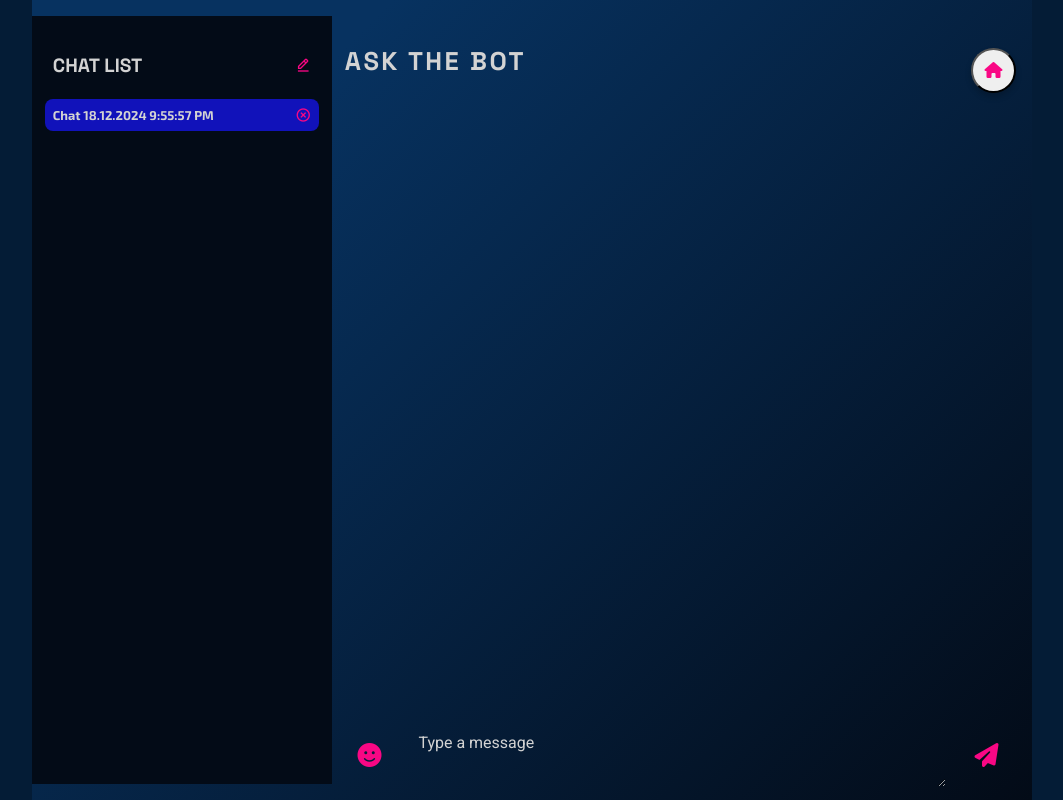
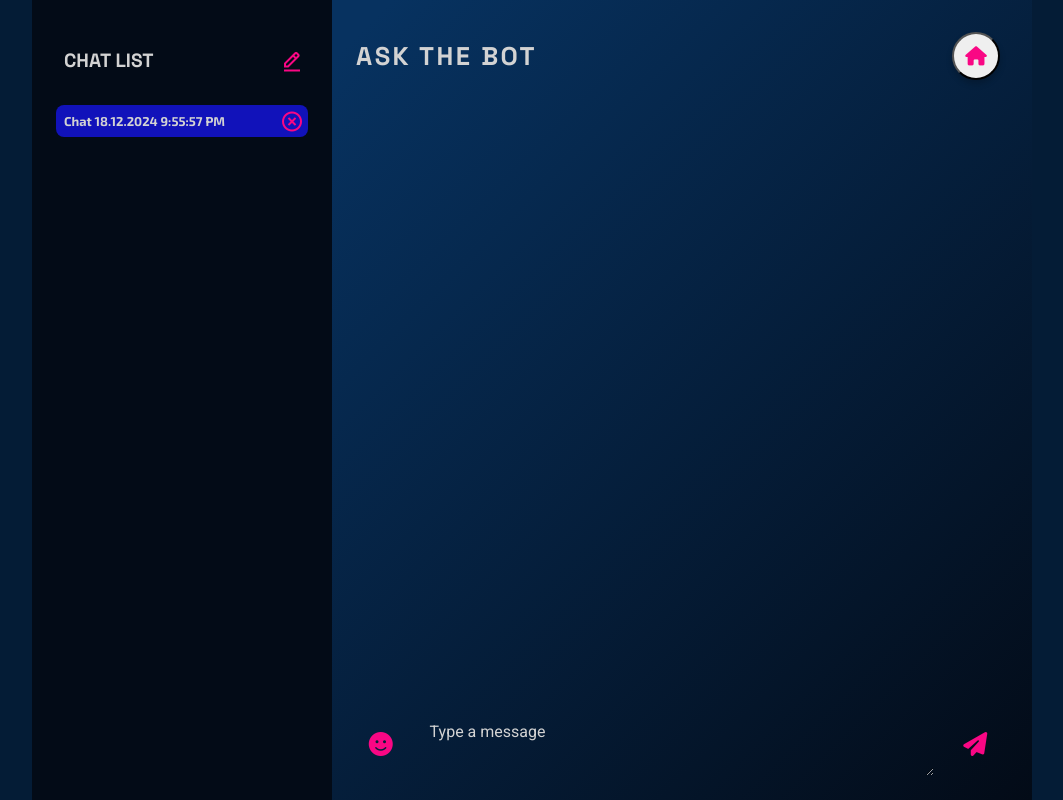
Before and after one commit to SabinaMB/chatBot, a React (Vite) app: page / in a window 1280 px wide. Both pictures are taken after a click on the button "LET'S CHAT". Shown: the whole page, without its empty margins (108-1171 px from the left). Built offline with nearby package versions, Linux system fonts and the light colour scheme.

Commit message:
changed icon dimentions

```diff
--- a/src/Components/ChatBotApp.css
+++ b/src/Components/ChatBotApp.css
@@ -7,8 +7,8 @@
   height: 100vh;
   display: flex;
   overflow: hidden;
-  padding-top: 2rem;
   background: linear-gradient(135deg, #073260 20%, #030b17 100%);
+  position: relative;
 }
 
 .chatList {
@@ -16,10 +16,10 @@
   height: 100%;
   background-color: #030b17;
   overflow: hidden;
-  padding: clamp(0.3rem, 1vw, 1rem);
+  padding: 2.5rem 1.5rem 1.5rem 1.5rem;
   display: flex;
   flex-direction: column;
-  row-gap: clamp(0.5rem, 1vw, 1rem);
+  row-gap: 1.5rem;
   color: #d3d3d3;
   transition: transform 0.4s ease;
   overflow-y: auto;
@@ -33,9 +33,8 @@
   flex-direction: column;
   flex-grow: 1;
   flex-basis: auto;
-  padding: clamp(0.3rem, 1vw, 1rem);
-  margin-top: 1rem;
-  row-gap: clamp(0.5rem, 1vw, 1rem);
+  padding: 2.5rem 1.5rem 1.5rem 1.5rem;
+  row-gap: 1.5rem;
   overflow-y: auto;
 }
 
@@ -45,7 +44,6 @@
   align-items: center;
   justify-content: space-between;
   padding: 0.5rem;
-  margin-top: 1rem;
 }
 
 .chatListItem {
@@ -63,6 +61,7 @@
   margin-left: clamp(0.2rem, 1.5vw, 1rem);
   color: #f90784;
   cursor: pointer;
+  transform: scale(1.5);
 }
 
 .chatListItem.active {
@@ -73,6 +72,7 @@
   margin-left: clamp(0.2rem, 1vh, 1rem);
   color: #f90784;
   cursor: pointer;
+  transform: scale(1.5);
 }
 
 h3 {
@@ -107,17 +107,17 @@ h5 {
 }
 
 .home {
-  position: absolute;
-  top: 1rem;
-  right: 1rem;
+  position: fixed;
+  top: 2rem;
+  right: calc((100vw - 1000px) / 2 + 2rem);
   z-index: 10;
-  width: 2.8rem;
-  height: 2.8rem;
+  width: 3rem;
+  height: 3rem;
   border-radius: 50%;
   box-shadow: 0 4px 6px rgba(0, 0, 0, 0.2);
   transition: transform 0.4s ease;
   cursor: pointer;
-  font-size: clamp(1rem, 1vw, 1.2rem);
+  font-size: clamp(1.2rem, 1.5vw, 1.8rem);
   color: #f90784;
 }
 
@@ -229,7 +229,6 @@ h5 {
 @media (max-width: 900px) {
   .chatApp {
     flex-direction: column;
-    /* padding-top: 3rem; */
   }
 
   .chatList {
@@ -247,6 +246,7 @@ h5 {
     margin-left: clamp(0.2rem, 1.5vw, 1rem);
     color: #f90784;
     cursor: pointer;
+    transform: scale(1.5);
   }
 
   .chatList.show {
@@ -269,7 +269,7 @@ h5 {
   }
 
   .menu {
-    font-size: 2rem;
+    font-size: 3rem;
     color: #f90784;
     cursor: pointer;
     transition: transform 0.2s ease;
@@ -284,7 +284,8 @@ h5 {
   }
 
   .home {
-    top: 1.5rem;
+    top: 3.5rem;
+    right: 2rem;
   }
 }
 
--- a/src/Components/ChatBotApp.jsx
+++ b/src/Components/ChatBotApp.jsx
@@ -80,6 +80,10 @@ const ChatBotApp = ({
       document.removeEventListener("click", handleClickOutside);
     };
   }, []);
+
+  // useEffect(() => {
+  //   console.log(import.meta.env.VITE_OPENAI_API_KEY);
+  // }, []);
 
   const handleEmojiSelect = (emoji) => {
     const input = document.querySelector(".msgInput");
--- a/src/Components/chatBotStart.css
+++ b/src/Components/chatBotStart.css
@@ -10,7 +10,7 @@
 
 .startButton {
   width: clamp(15rem, 20vw, 20rem);
-  height: clamp(3rem, 8vh, 5rem);
+  height: clamp(4rem, 8vh, 6rem);
   font-size: 2rem;
   background-color: rgba(21, 21, 232, 0.779);
   border: none;
@@ -28,8 +28,8 @@
   margin-top: 3rem;
 }
 
-.startButton:active {
-  transform: scale(0.95);
+.startButton:hover {
+  transform: scale(1.1);
 }
 
 .botImage {
```
